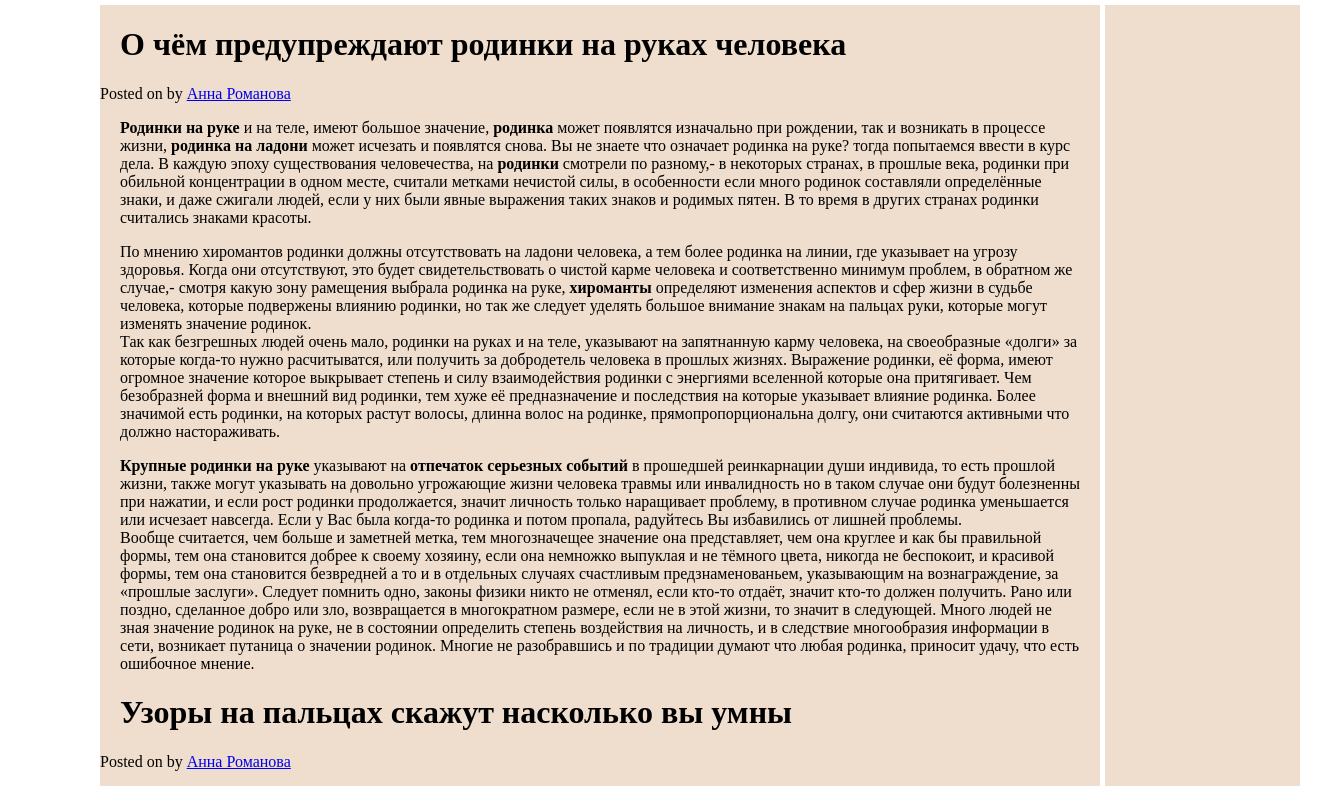
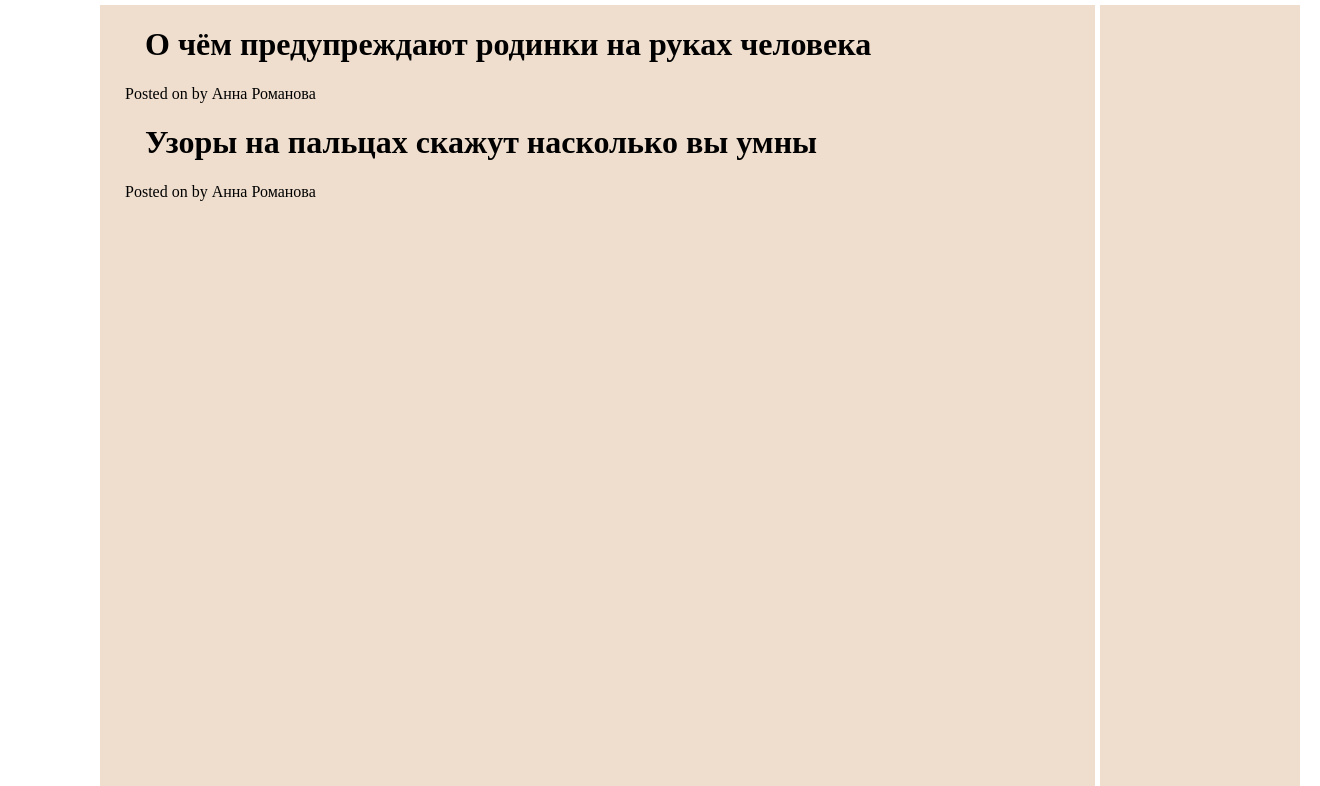
Before and after one commit to PopenchukRoman/blog-for-learning, a PHP site: page / in a window 1320 px wide. Shown: the part 110-896 px from the top of the page. Run offline with PHP 8.4, Linux system fonts and the light colour scheme.

Commit message:
add changes

```diff
--- a/index.html
+++ b/index.html
@@ -46,57 +46,87 @@
 
 		      <div id="blog_page">
 			<h1 class="entry-title">О чём предупреждают родинки на руках человека</h1>
-
 			<div class="entry-meta">
-					<span class="posted-on">Posted on
-					<a href="http://hiromant.gospojalada.ru/o-chyom-preduprezhdayut-rodinki-na-rukax-cheloveka/" rel="bookmark">
-			      <time class="entry-date published" datetime="2016-01-28T22:25:37+00:00"></time>
-			      <time class="updated" datetime="2016-02-13T03:11:26+00:00"></time>
-					</a>
-					</span>
-					<span class="byline"> by <span class="author vcard"><a class="url fn n" href="http://hiromant.gospojalada.ru/author/yukazhiro/">Анна 	Романова
-					</a>
-					</span>
+			  <span class="posted-on">Posted on</span>
+			  <span class="byline"> by <span class="author vcard">Анна Романова</span></span>
 			</div>
 			<div class="entry-content">
-					<p><strong>Родинки на руке</strong>  и на теле, имеют большое значение, <strong>родинка</strong> может появлятся изначально при рождении, так и 			возникать в процессе жизни, <strong>родинка на ладони</strong> может исчезать и появлятся снова. Вы не знаете что означает 				родинка на руке? тогда попытаемся ввести в курс дела. В каждую эпоху существования человечества, на <strong>родинки</strong> 				смотрели по разному,- в некоторых странах, в прошлые века, родинки при обильной концентрации в одном месте, считали 				      				метками нечистой силы, в особенности если много родинок составляли определённые знаки, и даже сжигали людей, если у них были явные выражения таких 				знаков и родимых пятен. В то время в других странах родинки считались знаками красоты.</p>
+			  <p class="p_first"><strong>Родинки на руке</strong>  и на теле, имеют большое значение, <strong>родинка</strong>
+			  может появлятся изначально при рождении, так и возникать в процессе жизни, <strong>родинка на ладони</strong>
+			  может исчезать и появлятся снова. Вы не знаете что означает родинка на руке? тогда попытаемся ввести в курс дела.
+			  В каждую эпоху существования человечества, на <strong>родинки</strong>
+			  смотрели по разному,- в некоторых странах, в прошлые века, родинки при обильной концентрации в одном месте, считали 				      				метками нечистой силы, в особенности если много родинок составляли определённые знаки, и даже сжигали людей,
+			   если у них были явные выражения таких знаков и родимых пятен. В то время в других странах родинки считались знаками красоты.</p>
+			  <p>По мнению хиромантов родинки должны отсутствовать на ладони человека, а тем более родинка на линии, где указывает на угрозу здоровья. Когда они 				отсутствуют, это будет свидетельствовать о чистой карме человека и соответственно минимум проблем, в обратном же случае,- смотря какую зону рамещения 				выбрала родинка на руке, <strong>хироманты</strong> определяют изменения аспектов и сфер жизни в судьбе человека, которые подвержены влиянию родинки, 				но так же следует уделять большое внимание знакам на пальцах руки, которые могут изменять значение родинок.<br />
+			Так как безгрешных людей очень мало, родинки на руках и на теле, указывают на запятнанную карму человека, на своеобразные
+			 &#171;долги&#187; за которые 		когда-то нужно расчитыватся, или получить за добродетель человека в прошлых жизнях.
+			  Выражение родинки, её форма, имеют огромное значение которое
+			   				выкрывает степень и силу взаимодействия родинки с энергиями вселенной
+			   				 которые она притягивает. Чем безобразней форма и внешний вид родинки,
+			   				 тем хуже 				её предназначение и последствия
+			   				 на которые указывает влияние родинка. Более значимой есть родинки, на которых растут волосы, длинна
+			   				  волос на родинке, 				прямопропорциональна долгу,
+			   				   они считаются активными что должно настораживать.</p>
 
-					<p>По мнению хиромантов родинки должны отсутствовать на ладони человека, а тем более родинка на линии, где указывает на угрозу здоровья. Когда они 				отсутствуют, это будет свидетельствовать о чистой карме человека и соответственно минимум проблем, в обратном же случае,- смотря какую зону рамещения 				выбрала родинка на руке, <strong>хироманты</strong> определяют изменения аспектов и сфер жизни в судьбе человека, которые подвержены влиянию родинки, 				но так же следует уделять большое внимание знакам на пальцах руки, которые могут изменять значение родинок.<br />
-					Так как безгрешных людей очень мало, родинки на руках и на теле, указывают на запятнанную карму человека, на своеобразные &#171;долги&#187; за которые 				когда-то нужно расчитыватся, или получить за добродетель человека в прошлых жизнях. Выражение родинки, её форма, имеют огромное значение которое 				выкрывает степень и силу взаимодействия родинки с энергиями вселенной которые она притягивает. Чем безобразней форма и внешний вид родинки, тем хуже 				её предназначение и последствия на которые указывает влияние родинка. Более значимой есть родинки, на которых растут волосы, длинна волос на родинке, 				прямопропорциональна долгу, они считаются активными что должно настораживать.</p>
-
-					<p><strong>Крупные родинки на руке</strong> указывают на <strong>отпечаток серьезных событий</strong> в прошедшей реинкарнации души индивида, то есть 				прошлой жизни, также могут указывать на довольно угрожающие жизни человека травмы или инвалидность но в таком случае они будут болезненны при нажатии, 				и если рост родинки продолжается, значит личность только наращивает проблему, в противном случае родинка уменьшается или исчезает навсегда. Если у Вас 				была когда-то родинка и потом пропала,  радуйтесь Вы избавились от лишней проблемы.<br />
-					Вообще считается, чем больше и заметней метка, тем многозначещее значение она представляет, чем она круглее и как бы правильной формы, тем она 				становится добрее к своему хозяину, если она немножко выпуклая и не тёмного цвета, никогда не беспокоит, и красивой формы, тем она становится 				безвредней а то и в отдельных случаях счастливым предзнаменованьем, указывающим на вознаграждение, за &#171;прошлые заслуги&#187;. Следует помнить 				одно, законы физики никто не отменял, если кто-то отдаёт, значит кто-то должен получить. Рано или поздно, сделанное добро или зло, возвращается в 				многократном размере, если не в этой жизни, то значит в следующей. Много людей не зная значение родинок на руке, не в состоянии определить степень 				воздействия на личность, и в следствие многообразия информации в сети, возникает путаница о значении родинок. Многие не разобравшись и по традиции 				думают что любая родинка, приносит удачу, что есть ошибочное мнение.<br />
+			  <p><strong>Крупные родинки на руке</strong> указывают на <strong>отпечаток серьезных событий</strong>
+			   в прошедшей реинкарнации души индивида, то есть 				прошлой жизни, также могут
+			    указывать на довольно угрожающие жизни человека травмы или инвалидность но в таком случае они будут болезненны
+			     при нажатии, 				и если рост родинки продолжается, значит личность только наращивает
+			      проблему, в противном случае родинка уменьшается или исчезает навсегда. Если у Вас
+			      была когда-то родинка и потом пропала,  радуйтесь Вы избавились от лишней проблемы.<br />
+					Вообще считается, чем больше и заметней метка, тем многозначещее значение она представляет, чем она
+					 круглее и как бы правильной формы, тем она 				становится добрее к своему
+					 хозяину, если она немножко выпуклая и не тёмного цвета, никогда не беспокоит, и красивой формы, тем она становится 				безвредней а то и в отдельных случаях счастливым предзнаменованьем, указывающим на вознаграждение, за &#171;прошлые заслуги&#187;. Следует помнить 				одно, законы физики никто не отменял, если кто-то отдаёт, значит кто-то должен получить. Рано или поздно, сделанное добро или зло, возвращается в 				многократном размере, если не в этой жизни, то значит в следующей. Много людей не зная значение родинок на руке, не в состоянии определить степень 				воздействия на личность, и в следствие многообразия информации в сети, возникает путаница о значении родинок. Многие не разобравшись и по традиции 				думают что любая родинка, приносит удачу, что есть ошибочное мнение.<br />
 			  </p>
 			</div>
+
 			  <h1 class="entry-title">Узоры на пальцах скажут насколько вы умны</h1>
-
 			<div class="entry-meta">
-					<span class="posted-on">Posted on <a href="http://hiromant.gospojalada.ru/uzory-na-palcax-skazhut-naskolko-vy-umny/" rel="bookmark"><time class="entry-date published" datetime="2016-02-13T03:02:12+00:00"></time></a></span><span class="byline"> by <span class="author vcard"><a class="url fn n" href="http://hiromant.gospojalada.ru/author/yukazhiro/">Анна Романова</a></span></span>		</div><!-- .entry-meta -->
-
+			   <span class="posted-on">Posted on</span>
+			   <span class="byline"> by <span class="author vcard">Анна Романова</span></span>
+			</div><!-- .entry-meta -->
 			<div class="entry-content">
-								<p>Отпечатки твоих пальцев — не просто уникальны и неповторимы, они могут многое рассказать о твоем характере и интеллектуальном потенциале!</p>
+			   <p class="p_first">Отпечатки твоих пальцев — не просто уникальны и неповторимы, они могут многое рассказать
+			    о твоем характере и интеллектуальном потенциале!</p>
 			   <h3>Отпечатки пальцев изучает особая наука &#8212; дерматоглифика.</h3>
-					<p><a href="http://hiromant.gospojalada.ru/wp-content/uploads/2016/02/2432.jpg" rel="attachment wp-att-269"><img class="alignnone size-full wp-image-269" src="http://hiromant.gospojalada.ru/wp-content/uploads/2016/02/2432.jpg" alt="Узоры на пальцах скажут насколько вы умны" width="680" height="460" srcset="http://hiromant.gospojalada.ru/wp-content/uploads/2016/02/2432-300x203.jpg 300w, http://hiromant.gospojalada.ru/wp-content/uploads/2016/02/2432-200x135.jpg 200w, http://hiromant.gospojalada.ru/wp-content/uploads/2016/02/2432.jpg 680w" sizes="(max-width: 680px) 100vw, 680px" /></a></p>
-					<p>Она возникла на стыке психологии, дактилоскопии и криминалистики и применялась изначально для уточнения психологического портрета преступника. Официальной датой рождения дерматоглифики считается 1892 год, когда один из гениальных биологов — двоюродный брат сэра Чарльза Дарвина, сэр Фрэнсис Гальтон, выпустил свой монументальный труд о пальцевых отпечатках и их соотношении с личностными характеристиками человека.</p>
+			   <p><a href="http://hiromant.gospojalada.ru/wp-content/uploads/2016/02/2432.jpg"
+			    rel="attachment wp-att-269"><img class="alignnone size-full wp-image-269"
+			    src="http://hiromant.gospojalada.ru/wp-content/uploads/2016/02/2432.jpg"
+			    alt="Узоры на пальцах скажут насколько вы умны" width="680" height="460"
+			    srcset="http://hiromant.gospojalada.ru/wp-content/uploads/2016/02/2432-300x203.jpg 300w,
+			     http://hiromant.gospojalada.ru/wp-content/uploads/2016/02/2432-200x135.jpg 200w,
+			      http://hiromant.gospojalada.ru/wp-content/uploads/2016/02/2432.jpg 680w" sizes="(max-width: 680px) 100vw, 680px" /></a></p>
+			   <p>Она возникла на стыке психологии, дактилоскопии и криминалистики и применялась изначально
+			    для уточнения психологического портрета преступника. Официальной датой рождения дерматоглифики
+			    считается 1892 год, когда один из гениальных биологов — двоюродный брат сэра Чарльза Дарвина,
+			     сэр Фрэнсис Гальтон, выпустил свой монументальный труд о пальцевых отпечатках и их соотношении с личностными характеристиками человека.</p>
 			   <h4>Так что никакой хиромантии: строго научный подход!</h4>
 			   <p><span id="more-268"></span></p>
-					<p>Итак, дактилоскопируй себя: оставь на белом листе бумаги отпечатки всех 10 пальцев рук. А можешь просто внимательно рассмотреть каждый палец — как тебе удобнее.</p>
+			   <p>Итак, дактилоскопируй себя: оставь на белом листе бумаги отпечатки всех 10 пальцев рук.
+			    А можешь просто внимательно рассмотреть каждый палец — как тебе удобнее.</p>
 			   <p>Все отпечатки пальцев индивидуальны, но типологически разделяются на 3 категории: волны, петли и завитки.</p>
 			   <h4>Обычно у человека встречаются 2 или даже 3 типа отпечатков, редко — один.</h4>
 			   <p>Запиши на листочке, сколько каких получилось у тебя.</p>
 			   <h3>Больше «Волн».</h3>
 			   <p><a href="http://hiromant.gospojalada.ru/wp-content/uploads/2016/02/1.jpg" rel="attachment wp-att-270"><img class="alignnone size-full wp-image-270" src="http://hiromant.gospojalada.ru/wp-content/uploads/2016/02/1.jpg" alt="Узоры на пальцах скажут насколько вы умны" width="630" height="420" srcset="http://hiromant.gospojalada.ru/wp-content/uploads/2016/02/1-300x200.jpg 300w, http://hiromant.gospojalada.ru/wp-content/uploads/2016/02/1-200x133.jpg 200w, http://hiromant.gospojalada.ru/wp-content/uploads/2016/02/1.jpg 630w" sizes="(max-width: 630px) 100vw, 630px" /></a></p>
-					<h4></h4>
 			   <p>&nbsp;</p>
-					<p>Именно «<i>волны</i>» — самый распространенный узор в наших широтах. Такие люди обычно обладают спокойным нравом, уживчивым характером и уравновешенной психикой.</p>
-					<p>Про таких в школе говорили «<i>крепкий середнячок</i>». Звезд с неба не хватают, но и в сомнительные авантюры не ввязываются, легко сходятся с людьми, но не являются «душой компании», поддерживают ровные отношения с друзьями и коллегами, больше ориентированы на семью.</p>
-					<p>Среди обладателей «волн» как преимущественного узора больше людей, выбравших профессию из сферы услуг: стилист-парикмахер, визажист, личный помощник, кондитер, флорист, художник-иллюстратор, дизайнер интерьеров.</p>
+			   <p>Именно «<i>волны</i>» — самый распространенный узор в наших широтах. Такие люди
+			   обычно обладают спокойным нравом, уживчивым характером и уравновешенной психикой.</p>
+			   <p>Про таких в школе говорили «<i>крепкий середнячок</i>». Звезд с неба не хватают, но
+			   и в сомнительные авантюры не ввязываются, легко сходятся с людьми, но не являются «душой компании»,
+			    поддерживают ровные отношения с друзьями и коллегами, больше ориентированы на семью.</p>
+			   <p>Среди обладателей «волн» как преимущественного узора больше людей, выбравших профессию из сферы
+			    услуг: стилист-парикмахер, визажист, личный помощник, кондитер, флорист, художник-иллюстратор, дизайнер интерьеров.</p>
 			   <h4>Нюансы:</h4>
 			   <p>Если «волны» у тебя на указательных пальцах, ты очень общительна и легка на подъем.</p>
-					<p>Если «волн» на правой руке у тебя больше, чем на левой, ты очень вспыльчива, но легко прощаешь обиды. Соответственно, и наоборот: преобладание «волн» на левой руке говорит о том, что ты не склонна обижаться по пустякам, но уж если обиделась, прощение заслужить будет непросто.</p>
-					<p>«Волны» на больших пальцах говорят о том, что ты всегда настаиваешь на своем и иногда даже глуха к аргументам извне. Про таких говорят «хоть кол на голове теши»: если ты уверена, что права — ты непоколебима.</p>
+			   <p>Если «волн» на правой руке у тебя больше, чем на левой, ты очень вспыльчива, но легко прощаешь
+			    обиды. Соответственно, и наоборот: преобладание «волн» на левой руке говорит о том, что ты не склонна
+			     обижаться по пустякам, но уж если обиделась, прощение заслужить будет непросто.</p>
+			   <p>«Волны» на больших пальцах говорят о том, что ты всегда настаиваешь на своем и иногда
+			    даже глуха к аргументам извне. Про таких говорят «хоть кол на голове теши»: если ты уверена, что права — ты непоколебима.</p>
 			   <p>«Волны» на указательных пальцах говорят о чрезмерной эмоциональности и ранимости натуры.</p>
-					<p>Если «волны» разместились у тебя на указательных пальцах, ты очень ответственный и преданный человек. Ты никогда не бросишь друга в беде и сделаешь все, чтобы выполнить поставленную задачу. Для любого начальства такой работник — сокровище!</p>
+			   <p>Если «волны» разместились у тебя на указательных пальцах, ты очень ответственный и преданный человек.
+			    Ты никогда не бросишь друга в беде и сделаешь все, чтобы выполнить поставленную задачу. Для любого начальства такой работник — сокровище!</p>
 
 	     		   <div class="paginator" id="paginator"></div>
 			</div>
--- a/scripts/script.js
+++ b/scripts/script.js
@@ -18,4 +18,8 @@ $(document).ready(function(){
                 $("#tags").jQCloud(word_list);
             });
 
+	$('.entry-content').not('p .p_first').hide();
+	$('.entry-content .p_firts').css({'backgroundColor':'white'});
+
+
 });
--- a/styles/my_style.css
+++ b/styles/my_style.css
@@ -34,15 +34,17 @@
 #blog_page{
 	margin: 0px auto;
 	margin-top:5px;
-	width:1000px;
+	width:945px;
 	height:3100px;
 	float:left;
 	background-color:#EFDECD;
+	padding-left:25px;
+	padding-right:25px;
 	}
      #tags{
 	margin:5px 0px 0px 5px;
 	background-color:#EFDECD;
-	width:195px;
+	width:200px;
 	height:3100px;
 	float:left;
 	}
```
Lines whose indentation alone changed are shown as unchanged.
